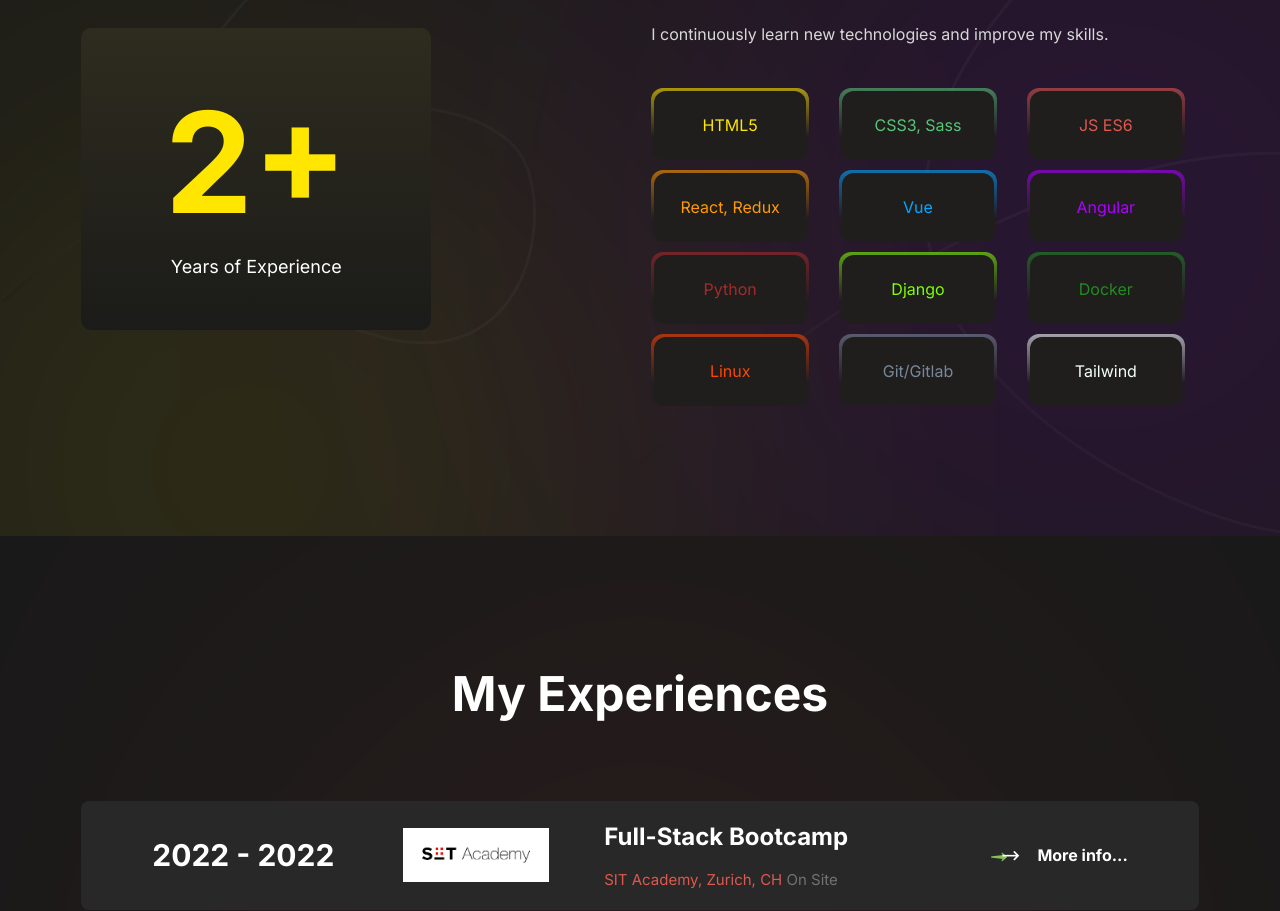
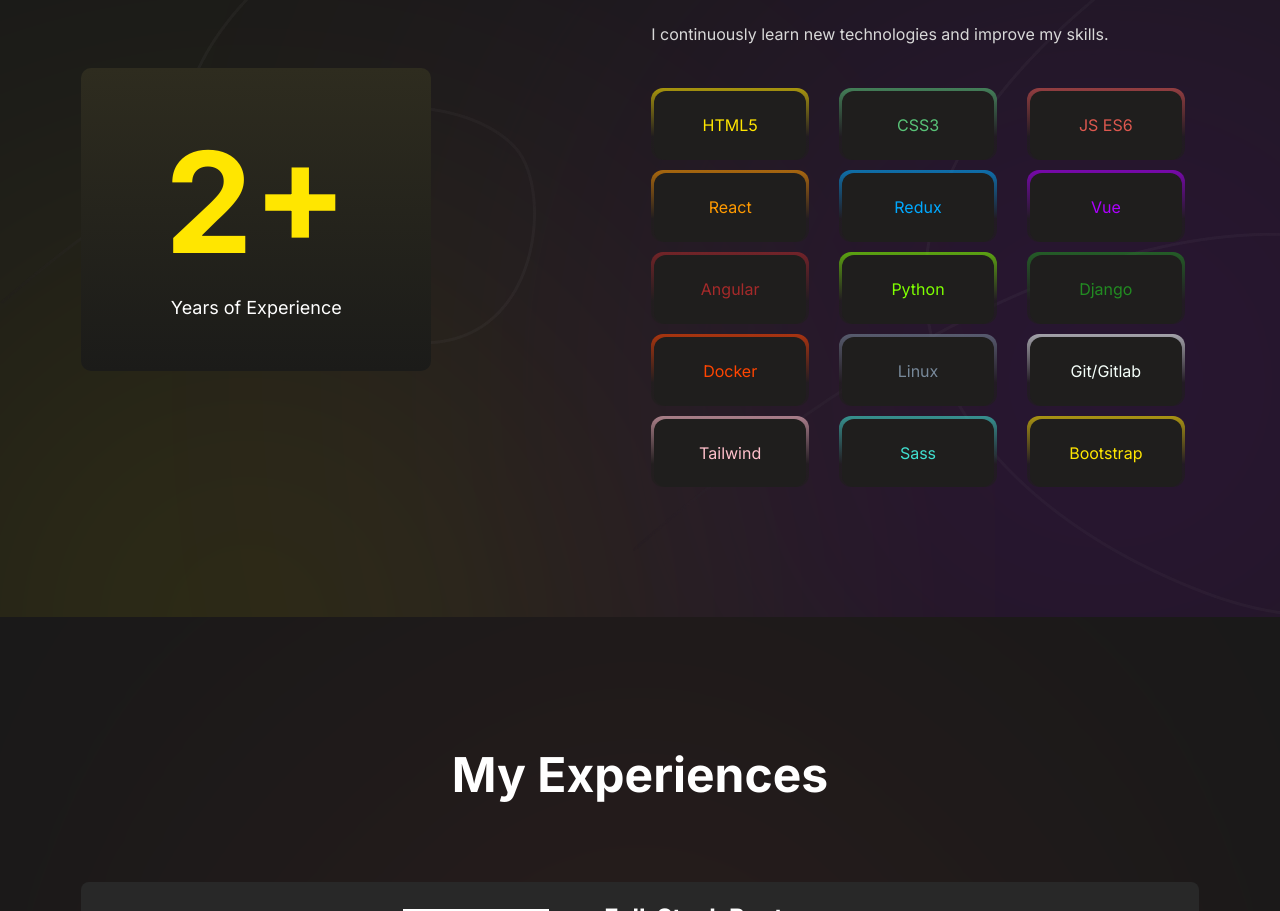
Before and after one commit to Ul1ra/ul1ra.github.io, a React (Create React App) app: page / in a window 1280 px wide. Shown: the part 1078-1989 px from the top of the page. Built offline with nearby package versions, Linux system fonts and the light colour scheme.

Commit message:
edited skills

```diff
--- a/src/components/about/about.js
+++ b/src/components/about/about.js
@@ -35,7 +35,7 @@ const About = (props) => {
                                 </div>
                                 <div className="grid">
                                     <div className="grid-inner">
-                                        <p>CSS3, Sass</p>
+                                        <p>CSS3</p>
                                     </div>
                                 </div>
                                 <div className="grid">
@@ -45,7 +45,12 @@ const About = (props) => {
                                 </div>
                                 <div className="grid">
                                     <div className="grid-inner">
-                                        <p>React, Redux</p>
+                                        <p>React</p>
+                                    </div>
+                                </div>
+                                <div className="grid">
+                                    <div className="grid-inner">
+                                        <p>Redux</p>
                                     </div>
                                 </div>
                                 <div className="grid">
@@ -86,6 +91,16 @@ const About = (props) => {
                                 <div className="grid">
                                     <div className="grid-inner">
                                         <p>Tailwind</p>
+                                    </div>
+                                </div>
+                                <div className="grid">
+                                    <div className="grid-inner">
+                                        <p>Sass</p>
+                                    </div>
+                                </div>
+                                <div className="grid">
+                                    <div className="grid-inner">
+                                        <p>Bootstrap</p>
                                     </div>
                                 </div>
                             </div>
```
